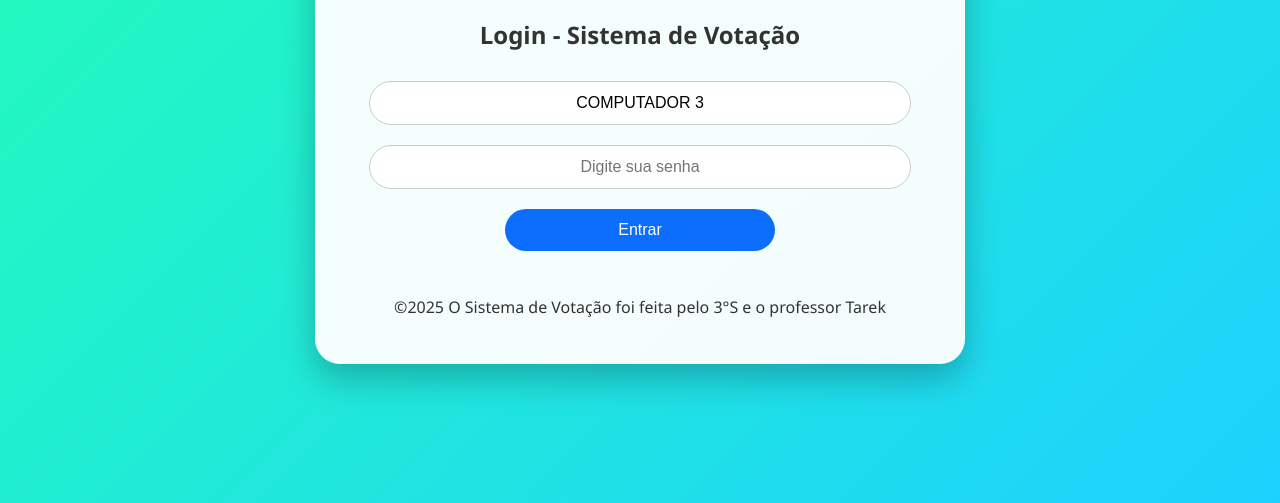
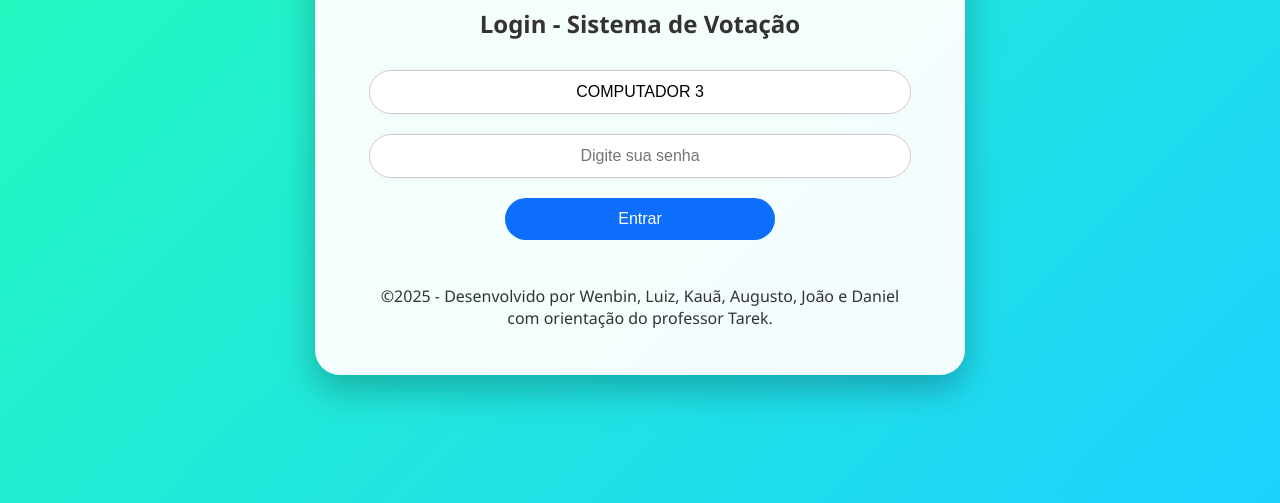
Before and after one commit to Wenbin9464/voto_computador3, a plain HTML site: page index.html in a window 1280 px wide. Shown: the part 297-800 px from the top of the page. Drawn offline with nearby package versions, Linux system fonts and the light colour scheme.

Commit message:
Update index.html

```diff
--- a/index.html
+++ b/index.html
@@ -19,7 +19,7 @@
         <button onclick="login()">Entrar</button>
         <p id="login-error" class="erro-msg"></p>
     </div>
-    <p>&copy;2025 O Sistema de Votação foi feita pelo 3°S e o professor Tarek</p>
+    <p>&copy;2025 - Desenvolvido por Wenbin, Luiz, Kauã, Augusto, João e Daniel<br>com orientação do professor Tarek.</p>
 </div>
 
 <!-- Votação -->
```
